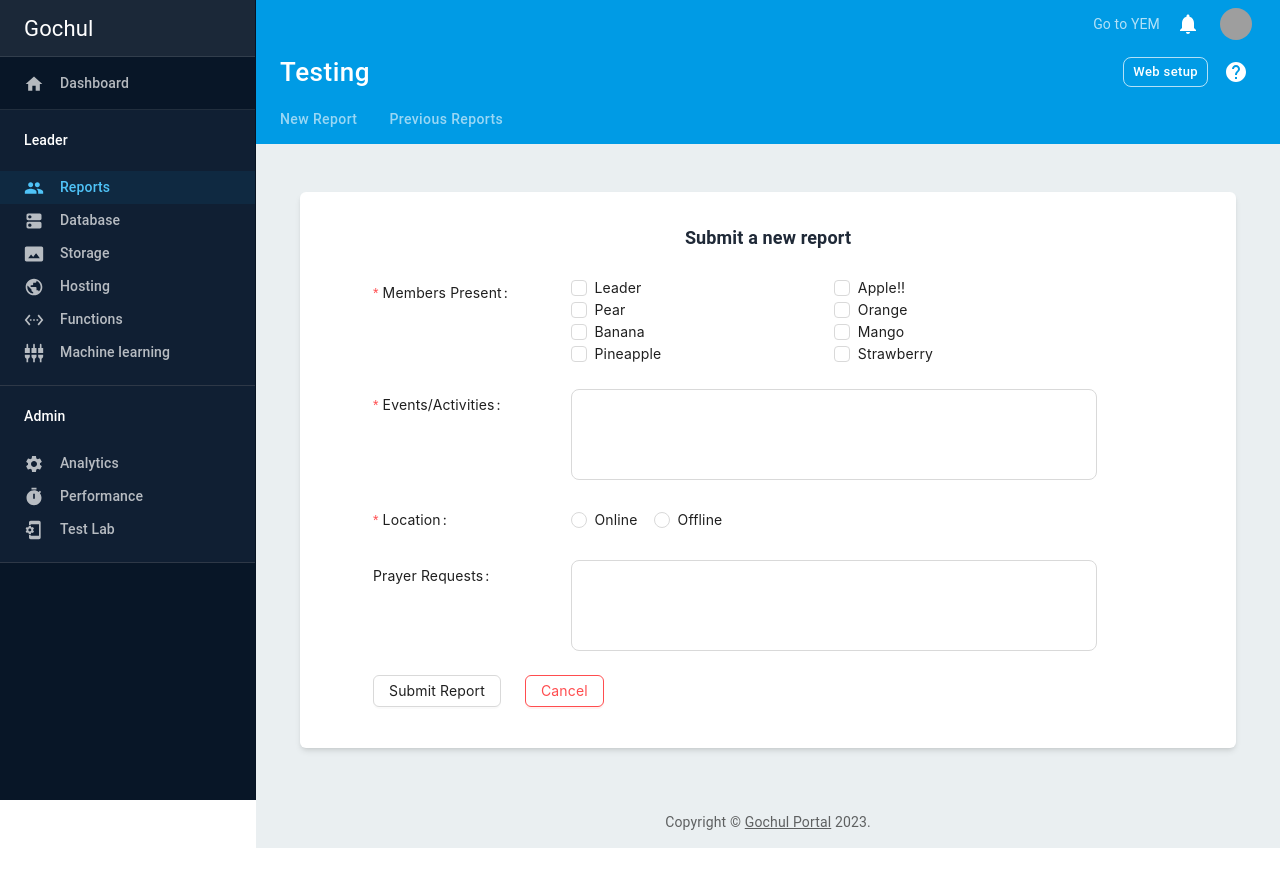
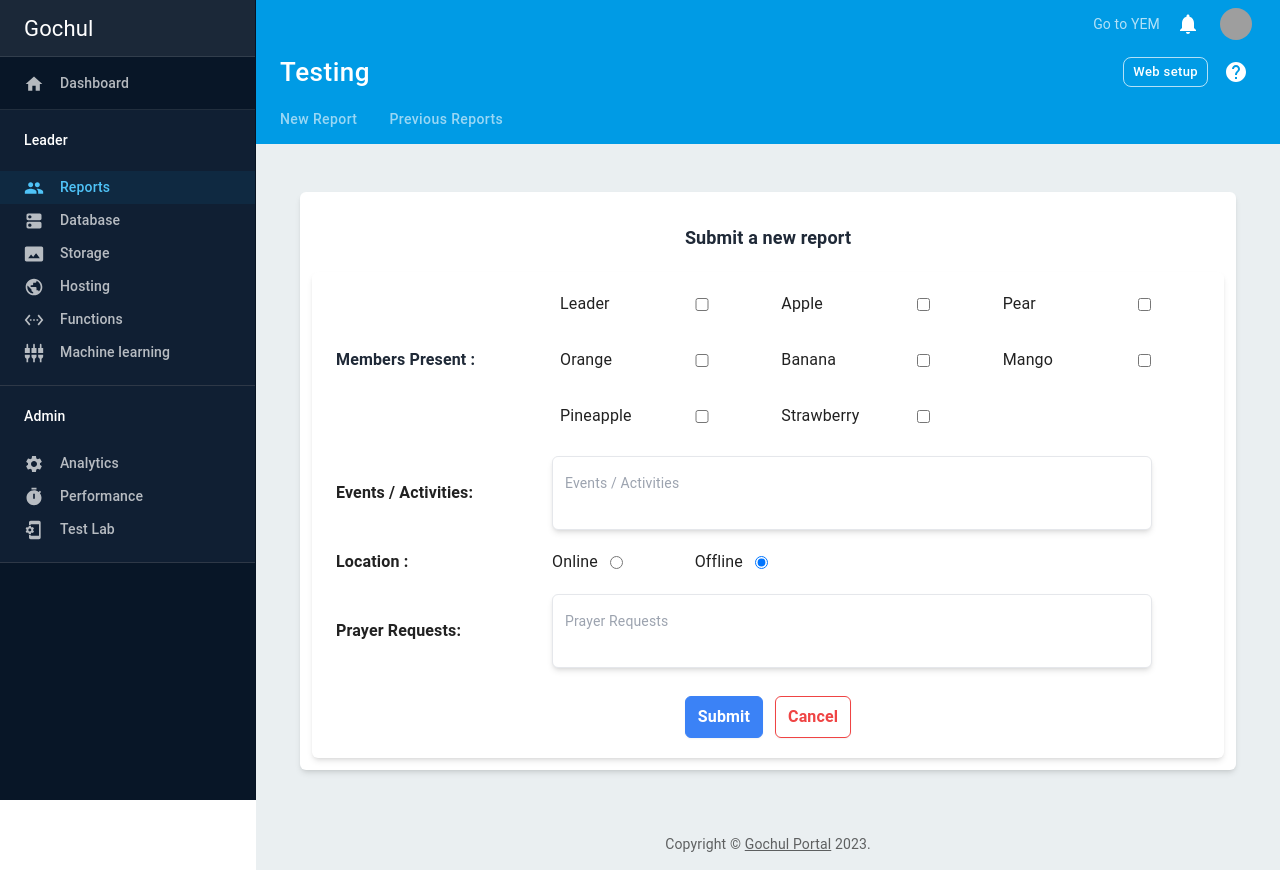
Before and after one commit to untilhamza/gochul, a Next.js app: page /reports/new in a window 1280 px wide. Before the commit the page ends 848 px from the top, so only its background shows below. Built offline with nearby package versions, Linux system fonts and the light colour scheme; grey boxes are pictures that could not be loaded.

Commit message:
create report form

```diff
--- a/src/app/reports/new/loading.js
+++ b/src/app/reports/new/loading.js
@@ -1,7 +1,7 @@
 import React from "react";
 
 const loading = () => {
-  return <div>loading</div>;
+  return <div>loading...</div>;
 };
 
 export default loading;
--- a/src/app/reports/new/page.tsx
+++ b/src/app/reports/new/page.tsx
@@ -1,9 +1,5 @@
 "use client";
-
-import React, { useState } from "react";
-import { Form, Input, Checkbox, Radio, Row } from "antd";
-import type { CheckboxValueType } from "antd/es/checkbox/Group";
-import { Button, Space, Col } from "antd";
+import React, { useState, useRef, useEffect } from "react";
 
 const ReportSubmission: React.FC = () => {
   const [membersPresent, setMembersPresent] = useState<any>([]);
@@ -11,14 +7,22 @@ const ReportSubmission: React.FC = () => {
   const [online, setOnline] = useState<boolean>(false);
   const [prayerRequests, setPrayerRequests] = useState<string>("");
 
-  const handleMembersPresent = (checkedValues: CheckboxValueType[]) => {
+  const handleInputPrayerRequests = (e: any) => {
+    setPrayerRequests(e.target.value);
+  };
+
+  const handleInputEventsActivities = (e: any) => {
+    setEventsActivities(e.target.value);
+  };
+
+  const handleMembersPresent = (checkedValues: any) => {
     console.log("checked = ", checkedValues);
     setMembersPresent(checkedValues);
   };
 
   const options = [
     { label: "Leader", value: "Leader" },
-    { label: "Apple!!", value: "Apple" },
+    { label: "Apple", value: "Apple" },
     { label: "Pear", value: "Pear" },
     { label: "Orange", value: "Orange" },
     { label: "Banana", value: "Banana" },
@@ -32,108 +36,121 @@ const ReportSubmission: React.FC = () => {
   };
 
   return (
-    <div>
-      <Form
-        onFinish={onFinish}
-        labelCol={{ span: 6 }}
-        wrapperCol={{ span: 16 }}
-        // layout="horizontal"
-        labelAlign="left"
-        style={{
-          maxWidth: 800,
-          margin: "auto",
-          overflow: "hidden",
-          padding: 5,
-        }}
-      >
-        <Form.Item
-          label="Members Present"
-          name="membersPresent"
-          rules={[
-            {
-              required: true,
-              message: "Please input the members present!",
-            },
-          ]}
-        >
-          <Checkbox.Group
-            onChange={(checkedValues) => setMembersPresent(checkedValues)}
+    <form
+      onSubmit={onFinish}
+      className="shadow-md rounded-md max-w-[936px] mx-auto overflow-hidden p-3 bg-white px-6"
+    >
+      <div className="mb-5 items-center md:grid grid-rows-2 md:grid-rows-1 md:grid-cols-8">
+        <div className="col-span-2 text-gray-800 font-semibold">
+          Members Present :
+        </div>
+        <div className="col-span-6 md:grid grid-cols-3 gap-4">
+          {options.map((option) => {
+            return (
+              <div
+                key={option.value}
+                className="md:col-span-1 grid grid-cols-4 p-2 items-center"
+              >
+                <label htmlFor={option.value} className="col-span-2">
+                  {option.label}
+                </label>
+                <input
+                  className="col-span-2"
+                  id={option.value}
+                  type="checkbox"
+                  name={option.value}
+                  value={option.value}
+                  checked={membersPresent.includes(option.value)}
+                  onChange={(e) => {
+                    if (e.target.checked) {
+                      setMembersPresent([...membersPresent, e.target.value]);
+                    } else {
+                      setMembersPresent(
+                        membersPresent.filter(
+                          (member: string) => member !== e.target.value
+                        )
+                      );
+                    }
+                  }}
+                />
+              </div>
+            );
+          })}
+        </div>
+      </div>
+
+      <div className="mb-5 items-center md:grid grid-rows-2 md:grid-rows-1 md:grid-cols-8">
+        <label className="md:col-span-2 text-start font-semibold">
+          Events / Activities:
+        </label>
+        <textarea
+          className={`border px-3 py-4 shadow-md rounded-md box-border focus:outline-none focus:outline-blue-300 md:col-span-6 text-sm resize-none w-full md:max-w-[600px]`}
+          placeholder="Events / Activities"
+          onInput={(e) => {
+            //@ts-ignore}
+            setEventsActivities(e.target.value);
+          }}
+          value={eventsActivities}
+        />
+      </div>
+
+      <div className="mb-5 items-center md:grid grid-rows-2 md:grid-rows-1 md:grid-cols-8">
+        <div className="md:col-span-2 text-start font-semibold">Location :</div>
+        <div className="md:col-span-2 flex items-center space-x-2 md:justify-between">
+          <div className="flex items-center space-x-3">
+            <label htmlFor="online">Online</label>
+            <input
+              id="online"
+              type="radio"
+              name="location"
+              value="online"
+              checked={online}
+              onChange={(e) => setOnline(true)}
+            />
+          </div>
+          <div className="flex items-center space-x-3">
+            <label htmlFor="offline">Offline</label>
+            <input
+              id="offline"
+              type="radio"
+              name="location"
+              value="offline"
+              checked={!online}
+              onChange={(e) => setOnline(false)}
+            />
+          </div>
+        </div>
+      </div>
+
+      <div className="mb-5 items-center md:grid grid-rows-2 md:grid-rows-1 md:grid-cols-8">
+        <label className="md:col-span-2 text-start font-semibold">
+          Prayer Requests:
+        </label>
+        <textarea
+          className={`border px-3 py-4 shadow-md rounded-md box-border focus:outline-none focus:outline-blue-300 md:col-span-6 text-sm resize-none w-full md:max-w-[600px]`}
+          placeholder="Prayer Requests"
+          onInput={handleInputPrayerRequests}
+          value={prayerRequests}
+        />
+      </div>
+
+      <div>
+        <div className="flex p-2 space-x-3 justify-center justify-lg-end">
+          <button
+            type="submit"
+            className="border px-3 py-2 shadow-sm rounded-md bg-blue-500 hover:bg-white text-white hover:text-blue-500 hover:border border-blue-500 font-bold"
           >
-            <Row justify="start" wrap>
-              {options.map((option) => (
-                <Col span={12} key={option.label}>
-                  <Checkbox value={option.value}>{option.label}</Checkbox>
-                </Col>
-              ))}
-            </Row>
-          </Checkbox.Group>
-        </Form.Item>
-        <Form.Item
-          label="Events/Activities"
-          name="eventsActivities"
-          rules={[
-            {
-              required: true,
-              message: "Please input the events or activities!",
-            },
-          ]}
-        >
-          <Input.TextArea
-            value={eventsActivities}
-            onChange={(e) => setEventsActivities(e.target.value)}
-            size="large"
-            allowClear
-            autoSize={{ minRows: 3 }}
-          />
-        </Form.Item>
-        <Form.Item
-          label="Location"
-          name="location"
-          rules={[
-            {
-              required: true,
-              message: "Please choose the location!",
-            },
-          ]}
-        >
-          <Radio.Group
-            value={online}
-            onChange={(e) => setOnline(e.target.value === "online")}
+            Submit
+          </button>
+          <button
+            type="button"
+            className="border px-3 py-2 shadow-sm rounded-md text-red-500 border-red-500 hover:bg-red-500 hover:text-white font-bold"
           >
-            <Row>
-              <Space>
-                <Col span={6}>
-                  <Radio value="online">Online</Radio>
-                </Col>
-                <Col span={6}>
-                  <Radio value="offline">Offline</Radio>
-                </Col>
-              </Space>
-            </Row>
-          </Radio.Group>
-        </Form.Item>
-        <Form.Item label="Prayer Requests" name="prayerRequests">
-          <Input.TextArea
-            value={prayerRequests}
-            onChange={(e) => setPrayerRequests(e.target.value)}
-            size="large"
-            allowClear
-            bordered
-            autoSize={{ minRows: 3 }}
-          />
-        </Form.Item>
-        <Form.Item>
-          <Space size={"large"} align="end">
-            <Button size="middle" htmlType="submit">
-              Submit Report
-            </Button>
-            <Button size="middle" danger>
-              Cancel
-            </Button>
-          </Space>
-        </Form.Item>
-      </Form>
-    </div>
+            Cancel
+          </button>
+        </div>
+      </div>
+    </form>
   );
 };
 
```
